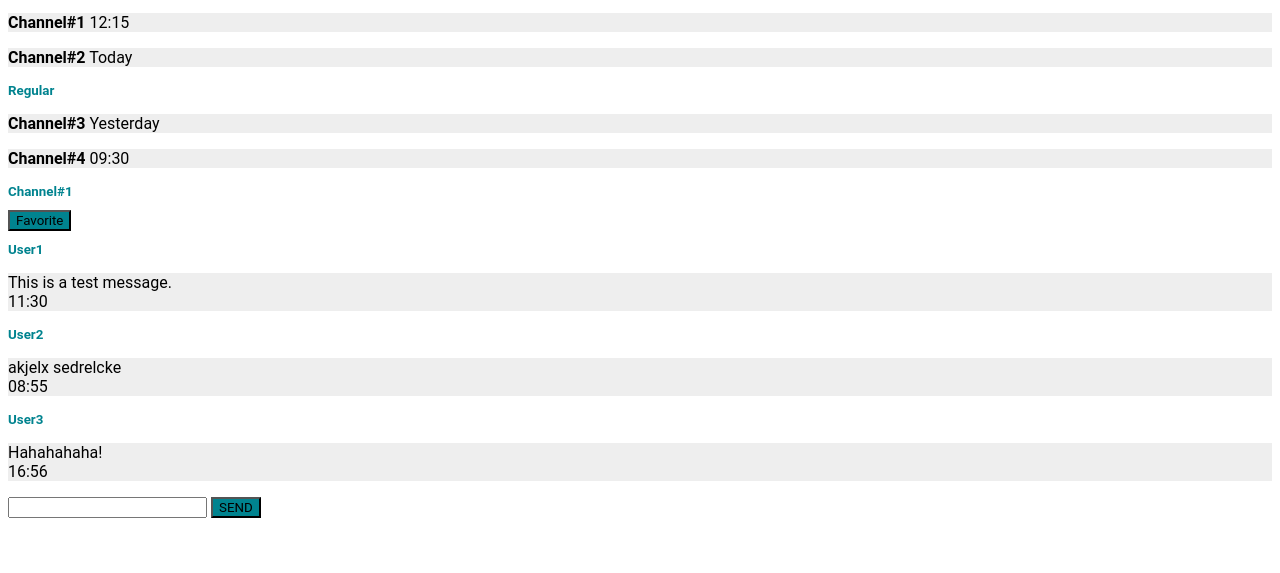
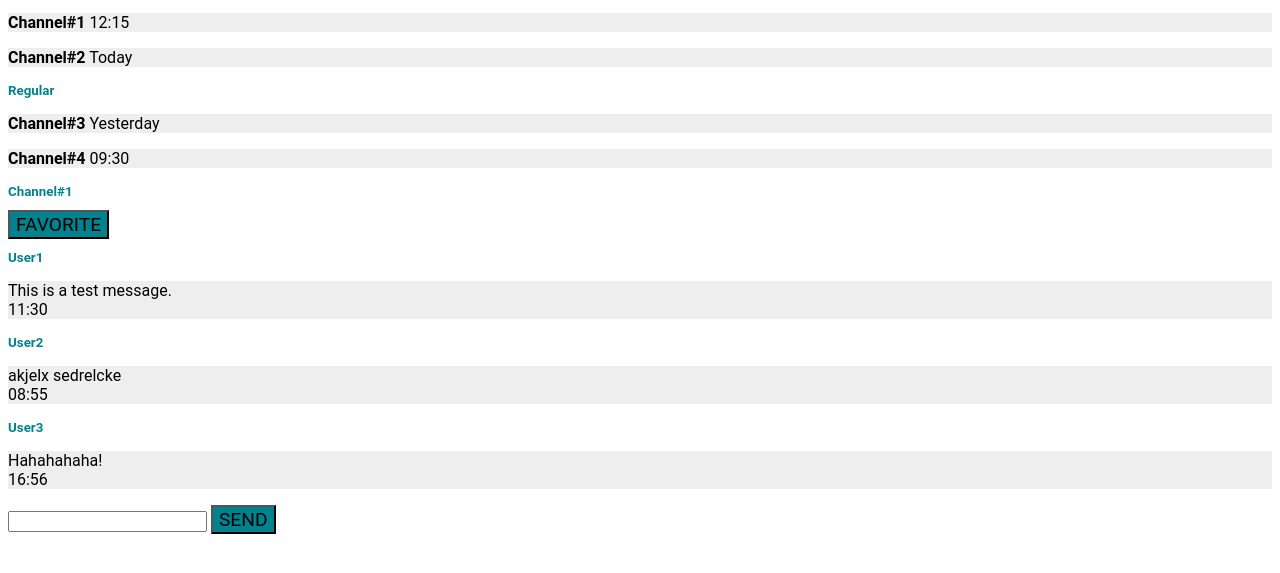
Before and after one commit to BryanTan-Byte/bryantan-byte.github.io, a plain HTML site: page index.html in a window 1280 px wide. Shown: the part 99-672 px from the top of the page. Drawn offline with Linux system fonts and the light colour scheme.

Commit message:
Update index.html

```diff
--- a/index.html
+++ b/index.html
@@ -4,22 +4,26 @@
 </head>
 
 <body>
+    <!-- App Name -->
     <h1>Chatter|App</h1>
     <h2>Favorites</h2>
+    <!-- Channels in Favorite category-->
     <p><strong>Channel#1</strong> 12:15</p>
     <p><strong>Channel#2</strong> Today</p>
     <h2>Regular</h2>
+    <!-- Channels in Regular category -->
     <p><strong>Channel#3</strong> Yesterday</p>
     <p><strong>Channel#4</strong> 09:30</p>
     <h2><strong>Channel#1</strong></h2>
     <button>Favorite</button>
-
+    <!-- Chat history -->
     <h2>User1</h2>
     <p>This is a test message.<br>11:30</p>
     <h2>User2</h2>
     <p>akjelx sedrelcke<br>08:55</p>
     <h2>User3</h2>
     <p>Hahahahaha!<br>16:56</p>
+    <!-- Input text -->
     <input type="text">
     <button>SEND</button>
     <style>
@@ -38,7 +42,9 @@
         }
         button{
             background-color: #00838f;
-            font;
+            text-transform: uppercase;
+            counter-reset: white;
+            font-size: larger;
         }
     </style>
 </body>
```
